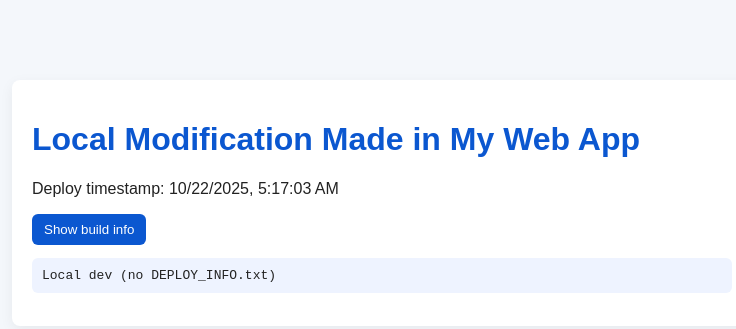
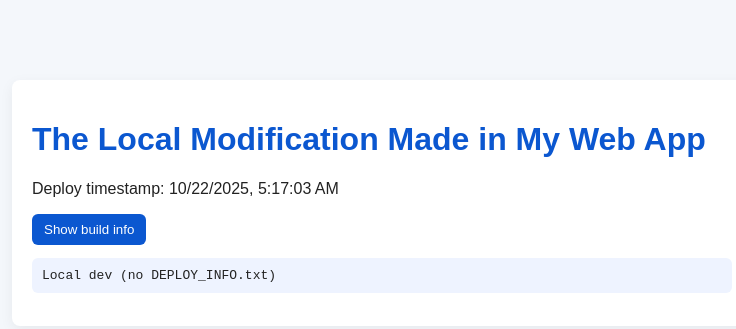
Before and after one commit to zzAzuka/Week8_Jenkins, a plain HTML site: page index.html in a window 1280 px wide. Shown: the whole page, without its empty margins (258-994 px from the left). Drawn offline with Linux system fonts and the light colour scheme; no server answers.

Commit message:
Made Local Modification

```diff
--- a/index.html
+++ b/index.html
@@ -7,7 +7,7 @@
 </head>
 <body>
   <div class="container">
-    <h1 id="title">Local Modification Made in My Web App</h1>
+    <h1 id="title">The Local Modification Made in My Web App</h1>
     <p id="desc">Deploy timestamp: <span id="ts">unknown</span></p>
     <button id="whoami">Show build info</button>
     <pre id="info"></pre>
```
